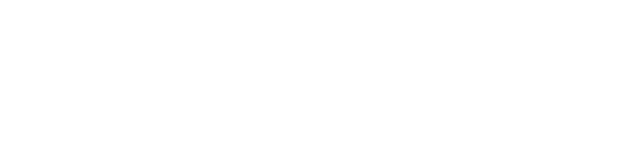
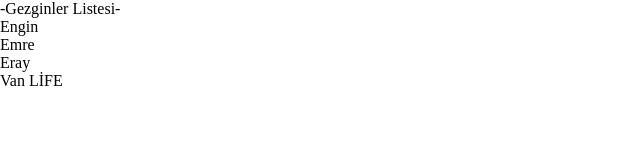
Before and after one commit to erayyvzl/NomadCheck, a plain HTML site: page Gezginler.html in a window 1280 px wide. Shown: the whole page, without its empty margins (0-640 px from the left). Drawn offline with Linux system fonts and the light colour scheme.

Commit message:
eklemeler
eklemeler

```diff
--- a/Gezginler.html
+++ b/Gezginler.html
@@ -3,9 +3,16 @@
 <head>
     <meta charset="UTF-8">
     <meta name="viewport" content="width=device-width, initial-scale=1.0">
-    <title>Document</title>
+    <link rel="stylesheet" href="Gezginler.css">
+    <title>Gezginler </title>
 </head>
 <body>
-
+    <p>-Gezginler Listesi-</p>
+    <ul>
+        <li>Engin</li>
+        <li>Emre</li>
+        <li>Eray</li>
+        <li>Van LİFE</li>
+    </ul>
 </body>
 </html>
```
Also changed, not shown: Hakkinda.html (+1 -0 lines), Hikayem.html (+3 -0 lines), iletisim.html (added, +11 -0 lines).
